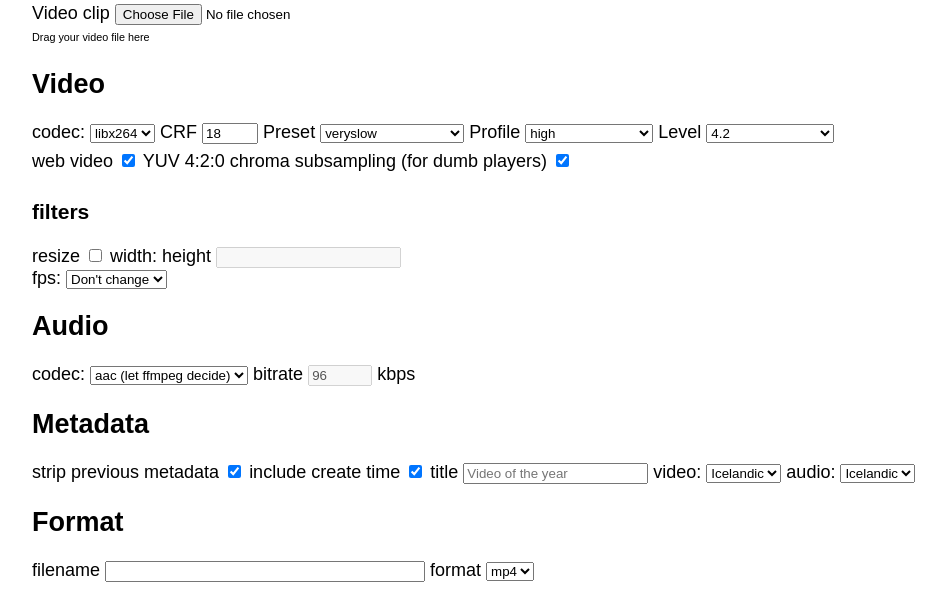
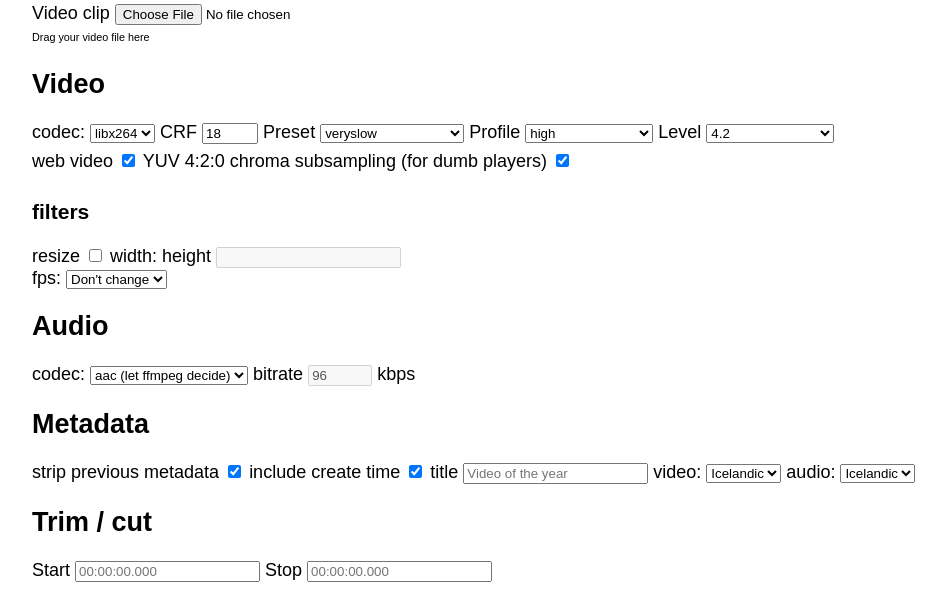
Before and after one commit to haukurh/ffmpeg.haukurh.dev, a plain HTML site: page src/index.html in a window 1280 px wide. Shown: the part 105-706 px from the top of the page, without its empty margins (166-1112 px from the left). Drawn offline with Linux system fonts and the light colour scheme.

Commit message:
Added trim commands

```diff
--- a/src/index.html
+++ b/src/index.html
@@ -213,6 +213,13 @@
                 <option value="eng">English</option>
             </select>
         </div>
+        <div class="trim">
+            <h2>Trim / cut</h2>
+            <label for="tstart">Start</label>
+            <input id="tstart" type="text" name="tstart" placeholder="00:00:00.000">
+            <label for="tstop">Stop</label>
+            <input id="tstop" type="text" name="tstop" placeholder="00:00:00.000">
+        </div>
         <div class="container">
             <h2>Format</h2>
             <label for="filename">filename</label>
@@ -424,6 +431,14 @@
             command.push(`language=${data.vlang}`);
         }
 
+        if (data.tstart) {
+            command.push(`-ss ${data.tstart}`);
+        }
+
+        if (data.tstart && data.tstop) {
+            command.push(`-to ${data.tstop}`);
+        }
+
         if (flags.length > 1) {
             command = command.concat(flags);
         }
```
